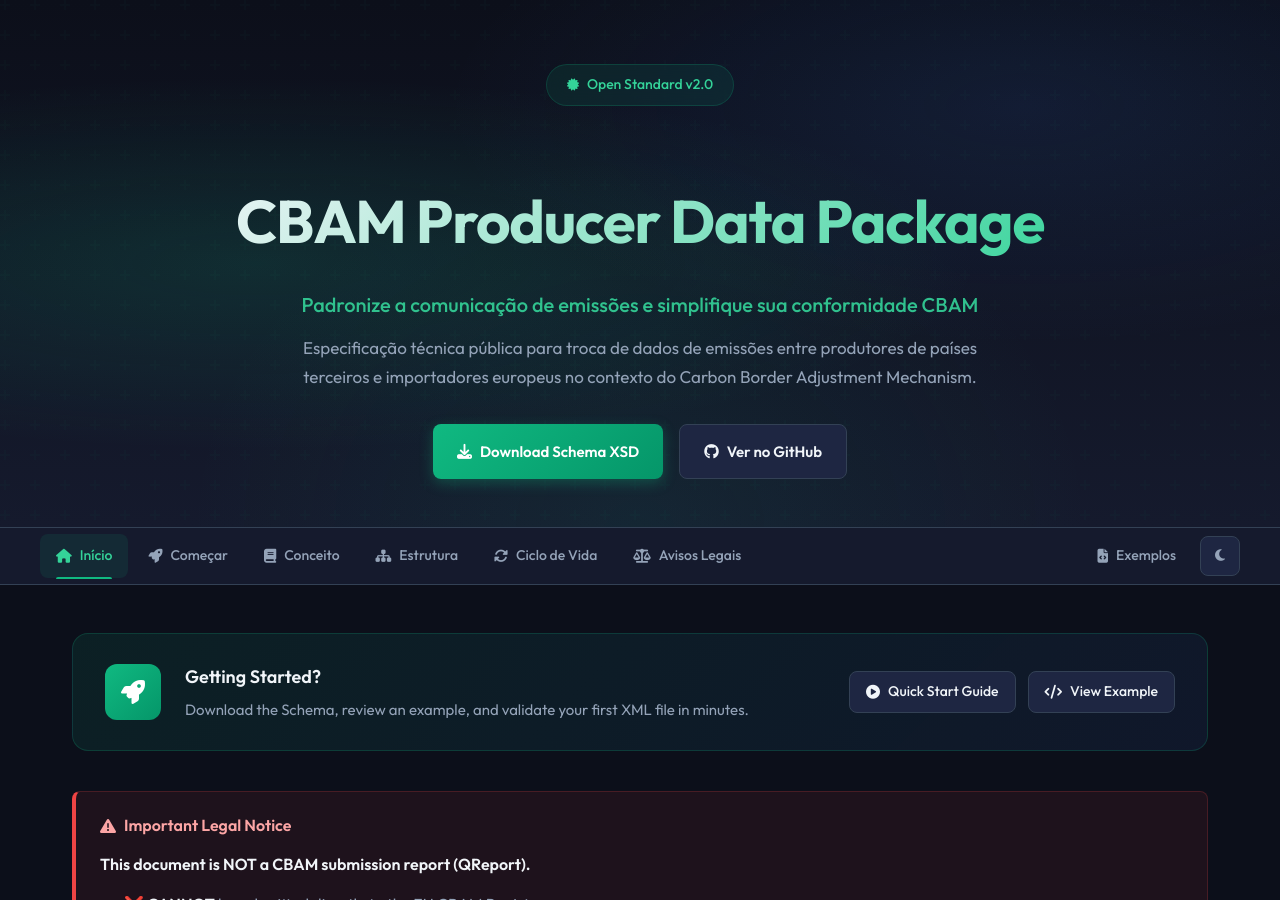
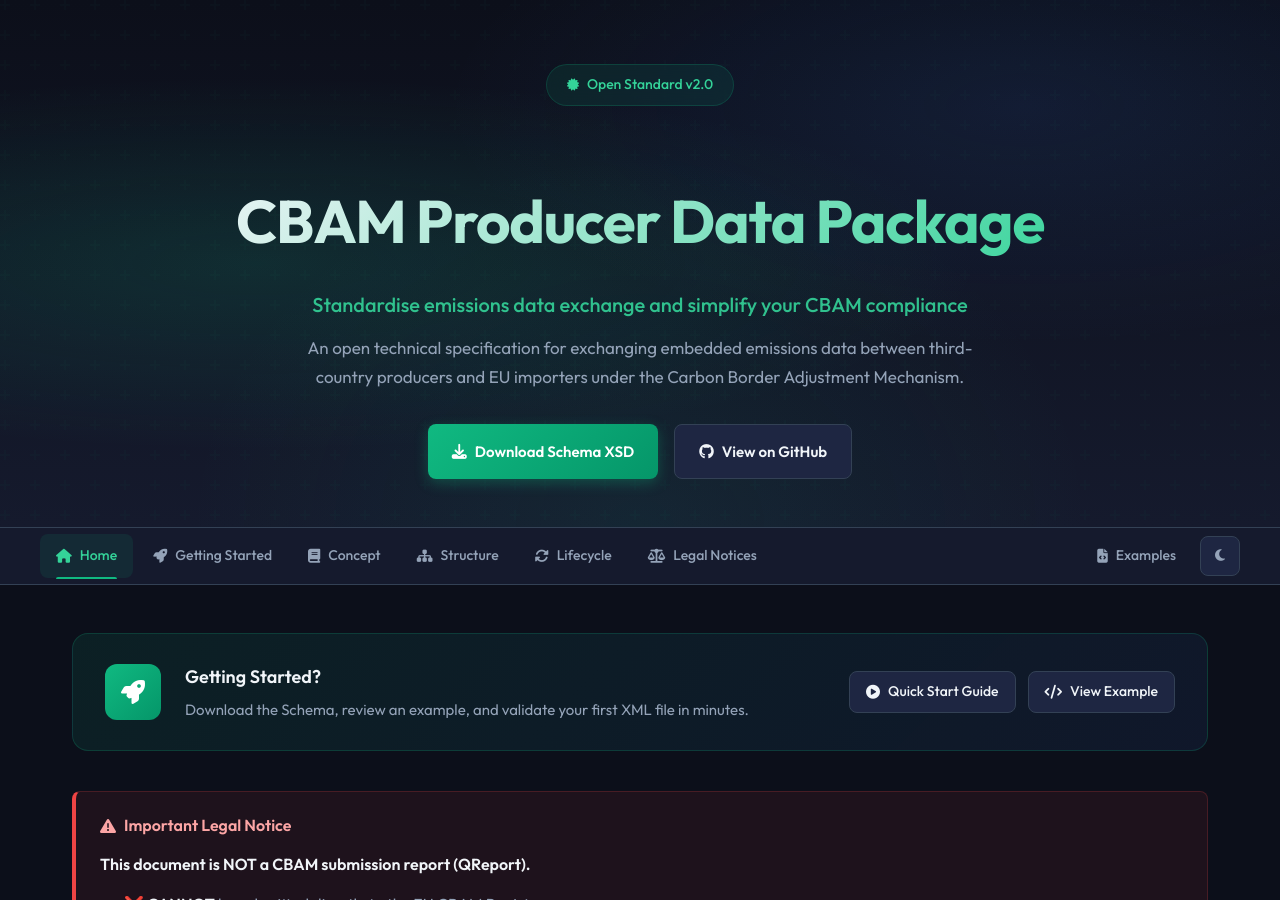
Before and after one commit to rgtmaia/cbam-spec, a Jekyll site: the page built from index.md, in a window 1280 px wide and 900 px high. Built offline with Jekyll 4.4.1, drawn with Linux system fonts in a browser that asks for light colours; some of the changed text lies outside the part shown.

Commit message:
chore: translate layout files to English
- default.html: Updated hero section, navigation, footer to English
- docs.html: Updated navigation, pagination labels to English
- All UI elements now use British English (en-GB)

```diff
--- a/_layouts/default.html
+++ b/_layouts/default.html
@@ -1,5 +1,5 @@
 <!DOCTYPE html>
-<html lang="{{ site.lang | default: 'pt-BR' }}" data-theme="dark">
+<html lang="{{ site.lang | default: 'en-GB' }}" data-theme="dark">
 <head>
   <meta charset="UTF-8">
   <meta name="viewport" content="width=device-width, initial-scale=1.0">
@@ -997,10 +997,10 @@
         <span>Open Standard v2.0</span>
       </div>
       <h1>CBAM Producer Data Package</h1>
-      <p class="hero-tagline">Padronize a comunicação de emissões e simplifique sua conformidade CBAM</p>
+      <p class="hero-tagline">Standardise emissions data exchange and simplify your CBAM compliance</p>
       <p class="hero-subtitle">
-        Especificação técnica pública para troca de dados de emissões entre produtores
-        de países terceiros e importadores europeus no contexto do Carbon Border Adjustment Mechanism.
+        An open technical specification for exchanging embedded emissions data between
+        third-country producers and EU importers under the Carbon Border Adjustment Mechanism.
       </p>
       <div class="hero-buttons">
         <a href="{{ '/schema/cbam-producer-data-package-v2.xsd' | relative_url }}" class="btn btn-primary">
@@ -1009,7 +1009,7 @@
         </a>
         <a href="{{ site.github.repository_url }}" class="btn btn-secondary">
           <i class="fab fa-github"></i>
-          Ver no GitHub
+          View on GitHub
         </a>
       </div>
     </div>
@@ -1020,29 +1020,29 @@
     <div class="nav-container">
       <div class="nav-links">
         <a href="{{ '/' | relative_url }}" class="nav-link {% if page.url == '/' or page.url == '/index.html' %}active{% endif %}">
-          <i class="fas fa-home"></i> Início
+          <i class="fas fa-home"></i> Home
         </a>
         <a href="{{ '/getting-started' | relative_url }}" class="nav-link {% if page.url contains 'getting-started' %}active{% endif %}">
-          <i class="fas fa-rocket"></i> Começar
+          <i class="fas fa-rocket"></i> Getting Started
         </a>
         <a href="{{ '/docs/concept' | relative_url }}" class="nav-link {% if page.url contains '/docs/concept' %}active{% endif %}">
-          <i class="fas fa-book"></i> Conceito
+          <i class="fas fa-book"></i> Concept
         </a>
         <a href="{{ '/docs/structure' | relative_url }}" class="nav-link {% if page.url contains '/docs/structure' %}active{% endif %}">
-          <i class="fas fa-sitemap"></i> Estrutura
+          <i class="fas fa-sitemap"></i> Structure
         </a>
         <a href="{{ '/docs/lifecycle' | relative_url }}" class="nav-link {% if page.url contains '/docs/lifecycle' %}active{% endif %}">
-          <i class="fas fa-sync-alt"></i> Ciclo de Vida
+          <i class="fas fa-sync-alt"></i> Lifecycle
         </a>
         <a href="{{ '/docs/legal-notices' | relative_url }}" class="nav-link {% if page.url contains '/docs/legal-notices' %}active{% endif %}">
-          <i class="fas fa-balance-scale"></i> Avisos Legais
+          <i class="fas fa-balance-scale"></i> Legal Notices
         </a>
       </div>
       <div class="nav-right">
         <a href="{{ '/examples/example-v2-complete.xml' | relative_url }}" class="nav-link">
-          <i class="fas fa-file-code"></i> Exemplos
+          <i class="fas fa-file-code"></i> Examples
         </a>
-        <button class="theme-toggle" onclick="toggleTheme()" title="Alternar tema">
+        <button class="theme-toggle" onclick="toggleTheme()" title="Toggle theme">
           <i class="fas fa-moon"></i>
           <i class="fas fa-sun"></i>
         </button>
@@ -1059,42 +1059,42 @@
   <footer>
     <div class="footer-content">
       <div class="footer-section">
-        <h4>Documentação</h4>
-        <a href="{{ '/getting-started' | relative_url }}">Começando</a>
-        <a href="{{ '/docs/concept' | relative_url }}">Conceito</a>
-        <a href="{{ '/docs/structure' | relative_url }}">Estrutura XML</a>
-        <a href="{{ '/docs/lifecycle' | relative_url }}">Ciclo de Vida</a>
+        <h4>Documentation</h4>
+        <a href="{{ '/getting-started' | relative_url }}">Getting Started</a>
+        <a href="{{ '/docs/concept' | relative_url }}">Concept</a>
+        <a href="{{ '/docs/structure' | relative_url }}">XML Structure</a>
+        <a href="{{ '/docs/lifecycle' | relative_url }}">Lifecycle</a>
       </div>
       <div class="footer-section">
-        <h4>Recursos</h4>
+        <h4>Resources</h4>
         <a href="{{ '/schema/cbam-producer-data-package-v2.xsd' | relative_url }}">Download Schema XSD</a>
-        <a href="{{ '/examples/example-v2-complete.xml' | relative_url }}">Exemplo Completo</a>
-        <a href="{{ '/examples/example-v2-minimal.xml' | relative_url }}">Exemplo Mínimo</a>
+        <a href="{{ '/examples/example-v2-complete.xml' | relative_url }}">Complete Example</a>
+        <a href="{{ '/examples/example-v2-minimal.xml' | relative_url }}">Minimal Example</a>
       </div>
       <div class="footer-section">
-        <h4>Referências</h4>
+        <h4>References</h4>
         <a href="https://eur-lex.europa.eu/eli/reg/2023/956" target="_blank">EU 2023/956</a>
         <a href="https://eur-lex.europa.eu/eli/reg_impl/2023/1773" target="_blank">EU 2023/1773</a>
         <a href="https://cbam.ec.europa.eu/" target="_blank">CBAM Registry</a>
       </div>
       <div class="footer-section">
-        <h4>Comunidade</h4>
+        <h4>Community</h4>
         <a href="{{ site.github.repository_url }}">GitHub</a>
-        <a href="{{ site.github.repository_url }}/issues">Reportar Issue</a>
-        <a href="{{ site.github.repository_url }}/blob/main/LICENSE">Licença MIT</a>
+        <a href="{{ site.github.repository_url }}/issues">Report Issue</a>
+        <a href="{{ site.github.repository_url }}/blob/main/LICENSE">MIT Licence</a>
       </div>
     </div>
     <div class="footer-bottom">
-      <p><strong>CBAM Producer Data Package Specification v2.0</strong> · Mantido por <a href="{{ site.github.owner_url }}">{{ site.github.owner_name | default: 'rgtmaia' }}</a></p>
+      <p><strong>CBAM Producer Data Package Specification v2.0</strong> · Maintained by <a href="{{ site.github.owner_url }}">{{ site.github.owner_name | default: 'rgtmaia' }}</a></p>
       <div class="footer-meta">
         <span><i class="fas fa-code-branch"></i> v2.0.0</span>
-        <span><i class="fas fa-calendar-alt"></i> Atualizado: {{ site.time | date: "%b %Y" }}</span>
+        <span><i class="fas fa-calendar-alt"></i> Updated: {{ site.time | date: "%b %Y" }}</span>
       </div>
     </div>
   </footer>
 
   <!-- Scroll to Top Button -->
-  <button class="scroll-top" onclick="scrollToTop()" title="Voltar ao topo">
+  <button class="scroll-top" onclick="scrollToTop()" title="Back to top">
     <i class="fas fa-chevron-up"></i>
   </button>
 
```
Also changed, not shown: _layouts/docs.html (+11 -11 lines).
